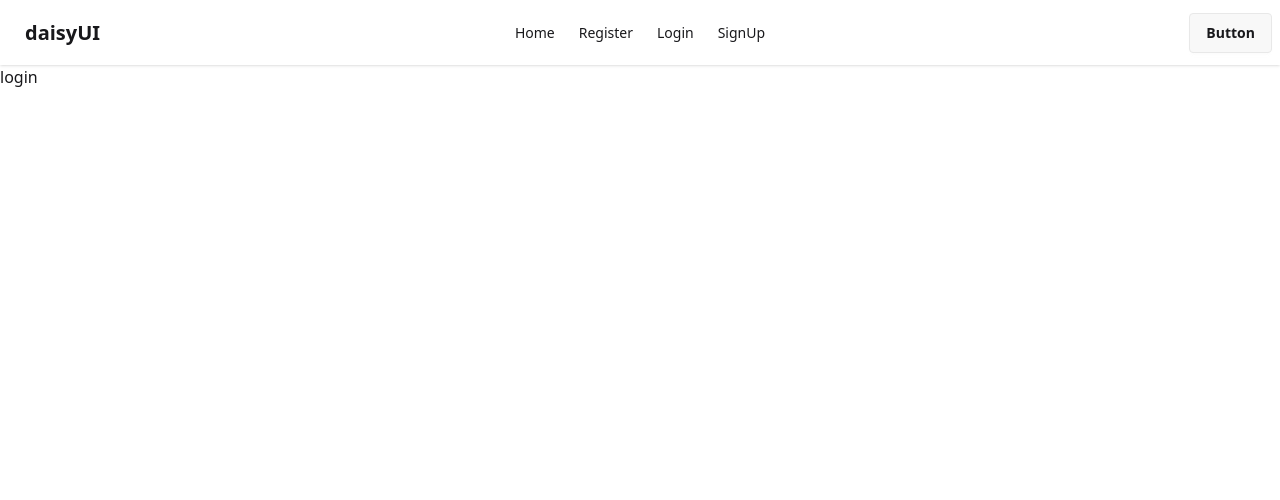
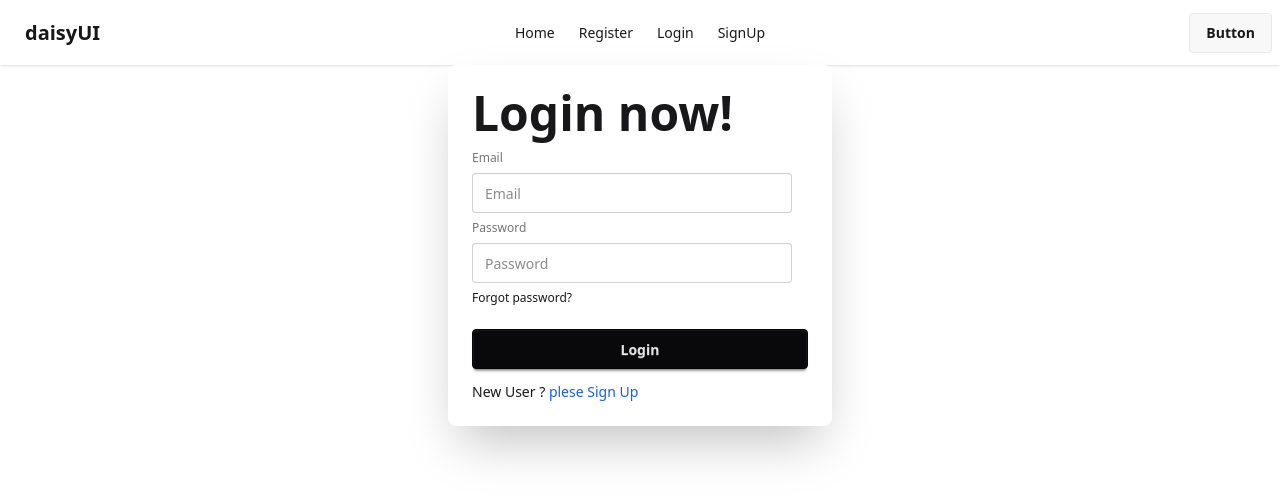
Before and after one commit to mosaraf68500/firebase-email-password, a React (Vite) app: page /login in a window 1280 px wide. Shown: the top 500 px of the page. Built offline with nearby package versions, Linux system fonts and the light colour scheme.

Commit message:
login btn

```diff
--- a/src/components/Login/Login.jsx
+++ b/src/components/Login/Login.jsx
@@ -1,10 +1,62 @@
-import React from 'react';
+import { signInWithEmailAndPassword } from 'firebase/auth';
+import React, { useState } from 'react';
+import { Link } from 'react-router';
+import { auth } from '../../firebase/firebase.config';
 
 const Login = () => {
+
+
+    const [errorMessage,setErrorMessage]=useState("")
+
+    const [success,setSuccess]=useState(false);
+
+    const handleLogin=e=>{
+        e.preventDefault();
+        const target=e.target;
+        const email=target.email.value;
+        const password=target.password.value;
+        console.log(email, password)
+        setErrorMessage('');
+        setSuccess(false);
+
+        signInWithEmailAndPassword(auth,email,password)
+        .then(result =>{
+            console.log(result);
+            setSuccess(true);
+        })
+
+        .catch(error =>{
+            console.log(error)
+            setErrorMessage("please enter valided password");
+        })
+
+    }
     return (
-        <div>
-            <h1>login</h1>
-        </div>
+
+    <div className="card bg-base-100 w-full mx-auto max-w-sm shrink-0 shadow-2xl">
+      <div className="card-body">
+      <h1 className="text-5xl font-bold">Login now!</h1>
+        <form onSubmit={handleLogin} className="fieldset">
+          <label className="label">Email</label>
+          <input name='email' type="email" className="input" placeholder="Email" />
+          <label className="label">Password</label>
+          <input name='password' type="password" className="input" placeholder="Password" />
+          <div><a className="link link-hover">Forgot password?</a></div>
+          <button className="btn btn-neutral mt-4">Login</button>
+        </form>
+
+        <p>New User ? <Link to='/signup'  className='text-blue-600'>plese Sign Up</Link></p>
+      </div>
+
+      {
+        errorMessage && <p className='text-red-600'>{errorMessage}</p>
+      }
+
+      {
+        success && <p className='text-green-500'>user login successfully</p>
+      }
+    </div>
+
     );
 };
 
--- a/src/components/SignUp/SignUp.jsx
+++ b/src/components/SignUp/SignUp.jsx
@@ -2,6 +2,7 @@ import { createUserWithEmailAndPassword } from "firebase/auth";
 import { auth } from "../../firebase/firebase.config";
 import { useState } from "react";
 import { FaEye, FaEyeSlash } from "react-icons/fa";
+import { Link } from "react-router";
 
 const SignUp = () => {
   const [success, setSuccess] = useState(false);
@@ -104,6 +105,8 @@ const SignUp = () => {
               <button className="btn btn-neutral mt-4">Login</button>
             </form>
 
+            <p>Already have an account? <Link className="text-blue-700" to='/login'> Login</Link> </p>
+
             {/* Also fix: P --> p (lowercase!) */}
             {errorMessage && <p className="text-red-500">{errorMessage}</p>}
 
```
